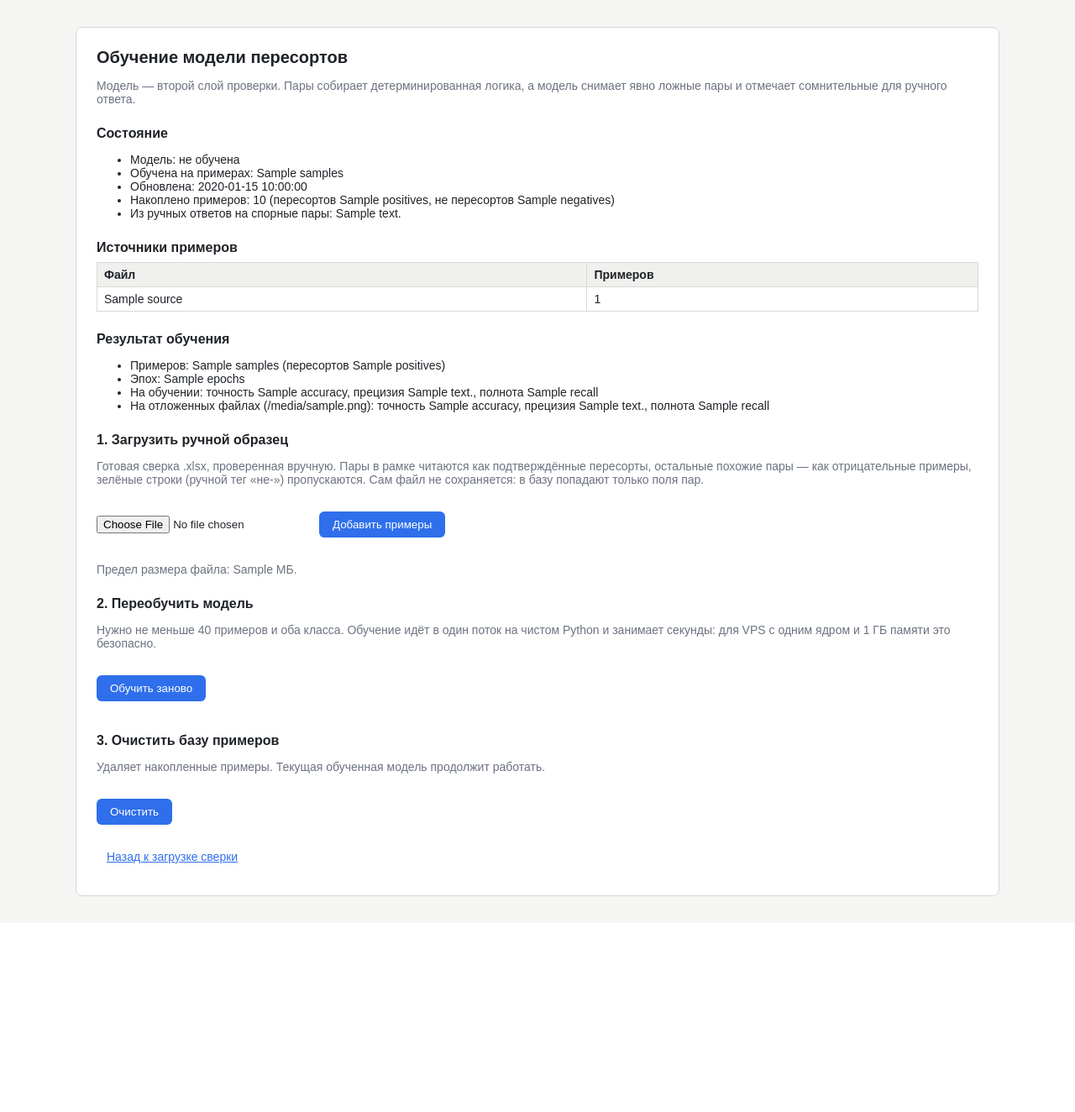
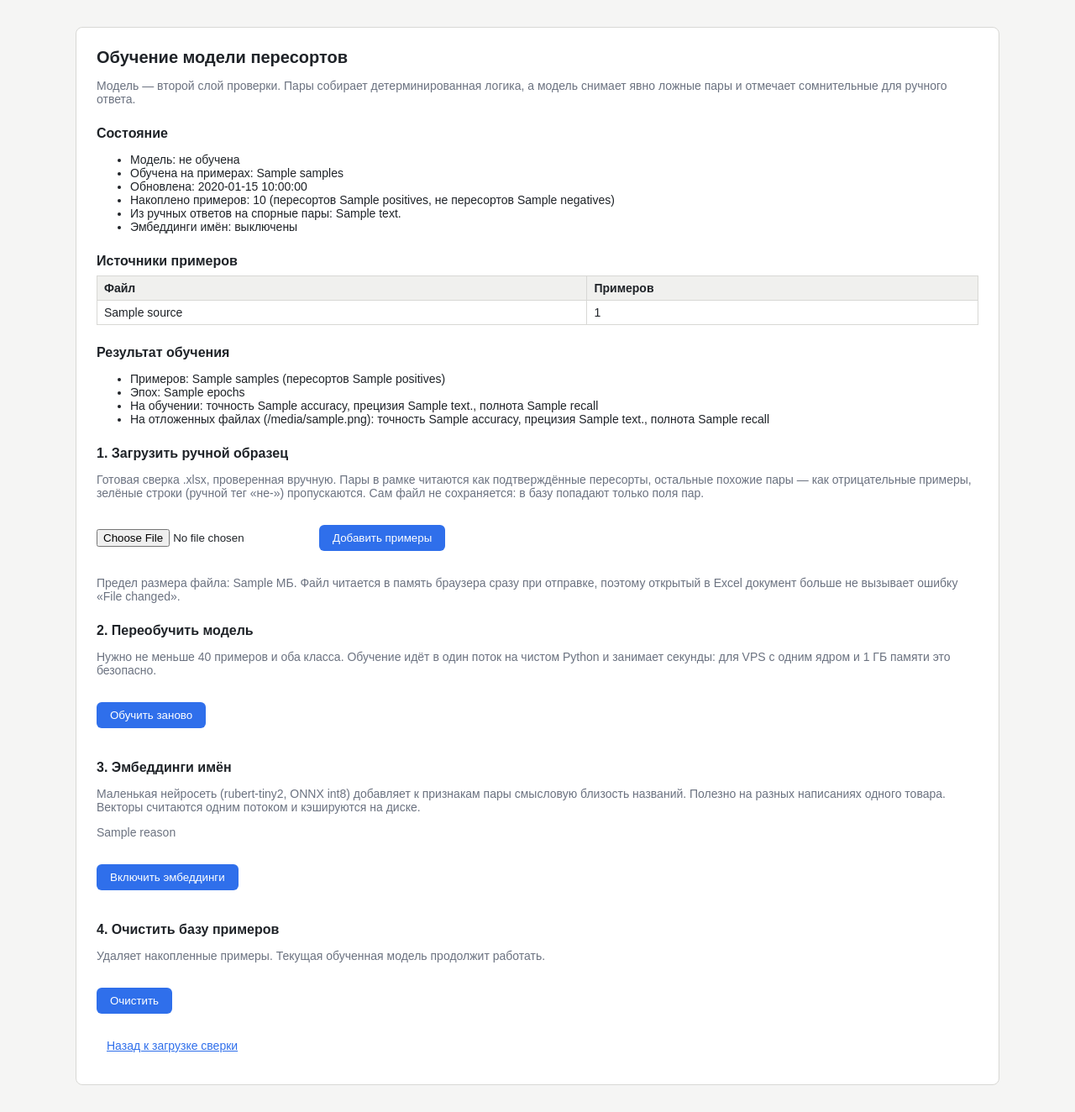
Before and after one commit to lineSence/ExcelKROAutoFormat, a FastAPI app: template app/templates/training.html in a window 1280 px wide. Shown: the whole page at 84% size. Before the commit the page ends 1067 px from the top, so only its background shows below. Run offline with FastAPI, Linux system fonts and the light colour scheme; the template is opened without the code that fills it: most values are stand-ins (such as "Sample title", 1, 10 or a date in 2020).

Commit message:
Загрузка образца через память браузера и переключатель эмбеддингов

```diff
--- a/app/templates/training.html
+++ b/app/templates/training.html
@@ -28,6 +28,10 @@
 		<li>Обновлена: {{ model.trained_at or "—" }}</li>
 		<li>Накоплено примеров: {{ stats.total }} (пересортов {{ stats.positives }}, не пересортов {{ stats.negatives }})</li>
 		<li>Из ручных ответов на спорные пары: {{ stats.from_decisions }}</li>
+		<li>Эмбеддинги имён:
+			{% if embed.enabled and embed.ready %}включены
+			{% elif embed.enabled %}включены, но не готовы
+			{% else %}выключены{% endif %}</li>
 	</ul>
 
 	{% if stats.sources %}
@@ -68,11 +72,15 @@
 		зелёные строки (ручной тег «не-») пропускаются.
 		Сам файл не сохраняется: в базу попадают только поля пар.
 	</p>
-	<form action="/training/samples" method="post" enctype="multipart/form-data">
+	<form action="/training/samples" method="post" enctype="multipart/form-data" data-inmemory="true">
 		<input type="file" name="file" accept=".xlsx" required />
 		<p><button type="submit">Добавить примеры</button></p>
 	</form>
-	<p class="hint">Предел размера файла: {{ max_upload_mb }} МБ.</p>
+	<p class="hint">
+		Предел размера файла: {{ max_upload_mb }} МБ.
+		Файл читается в память браузера сразу при отправке, поэтому открытый
+		в Excel документ больше не вызывает ошибку «File changed».
+	</p>
 
 	<h2>2. Переобучить модель</h2>
 	<p class="hint">
@@ -83,7 +91,30 @@
 		<p><button class="button" type="submit">Обучить заново</button></p>
 	</form>
 
-	<h2>3. Очистить базу примеров</h2>
+	<h2>3. Эмбеддинги имён</h2>
+	<p class="hint">
+		Маленькая нейросеть (rubert-tiny2, ONNX int8) добавляет к признакам пары
+		смысловую близость названий. Полезно на разных написаниях одного товара.
+		Векторы считаются одним потоком и кэшируются на диске.
+	</p>
+	<p class="hint">{{ embed.reason }}</p>
+	<form action="/training/embed" method="post">
+		{% if embed.enabled %}
+		<input type="hidden" name="embed" value="off" />
+		<p><button type="submit">Выключить эмбеддинги</button></p>
+		{% else %}
+		<input type="hidden" name="embed" value="on" />
+		<p><button type="submit">Включить эмбеддинги</button></p>
+		{% endif %}
+	</form>
+	{% if embed.enabled and not embed.ready %}
+	<p class="hint">
+		Пока файлы или пакеты не готовы, программа работает без эмбеддингов:
+		пересорты считаются как обычно, ошибки не будет.
+	</p>
+	{% endif %}
+
+	<h2>4. Очистить базу примеров</h2>
 	<p class="hint">Удаляет накопленные примеры. Текущая обученная модель продолжит работать.</p>
 	<form action="/training/clear" method="post">
 		<p><button type="submit">Очистить</button></p>
@@ -91,5 +122,6 @@
 
 	<p><a class="link" href="/">Назад к загрузке сверки</a></p>
 </main>
+<script src="/static/upload.js"></script>
 </body>
 </html>
```
Also changed, not shown: app/config.py (+4 -4 lines), app/templates/index.html (+10 -2 lines).
